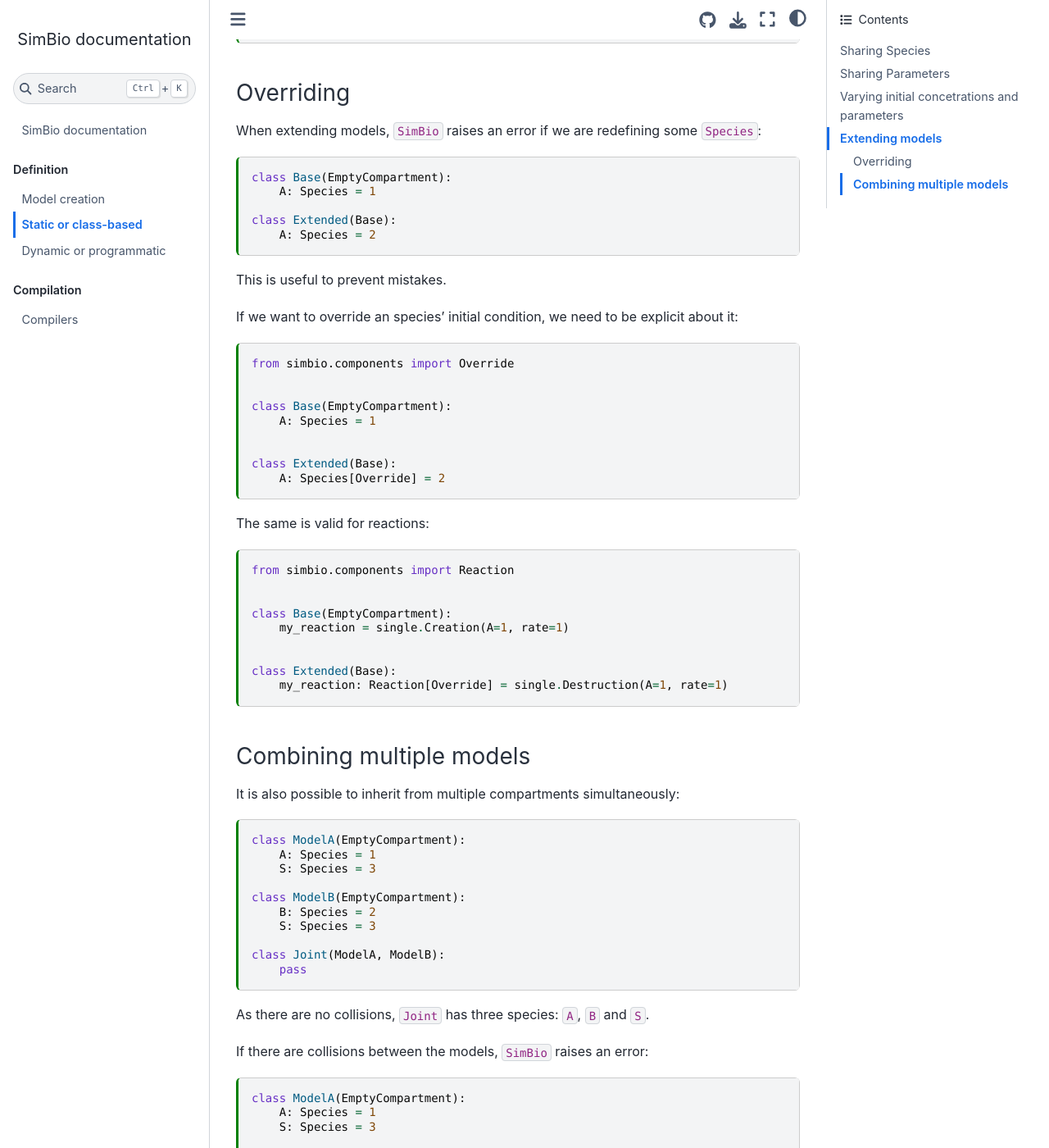
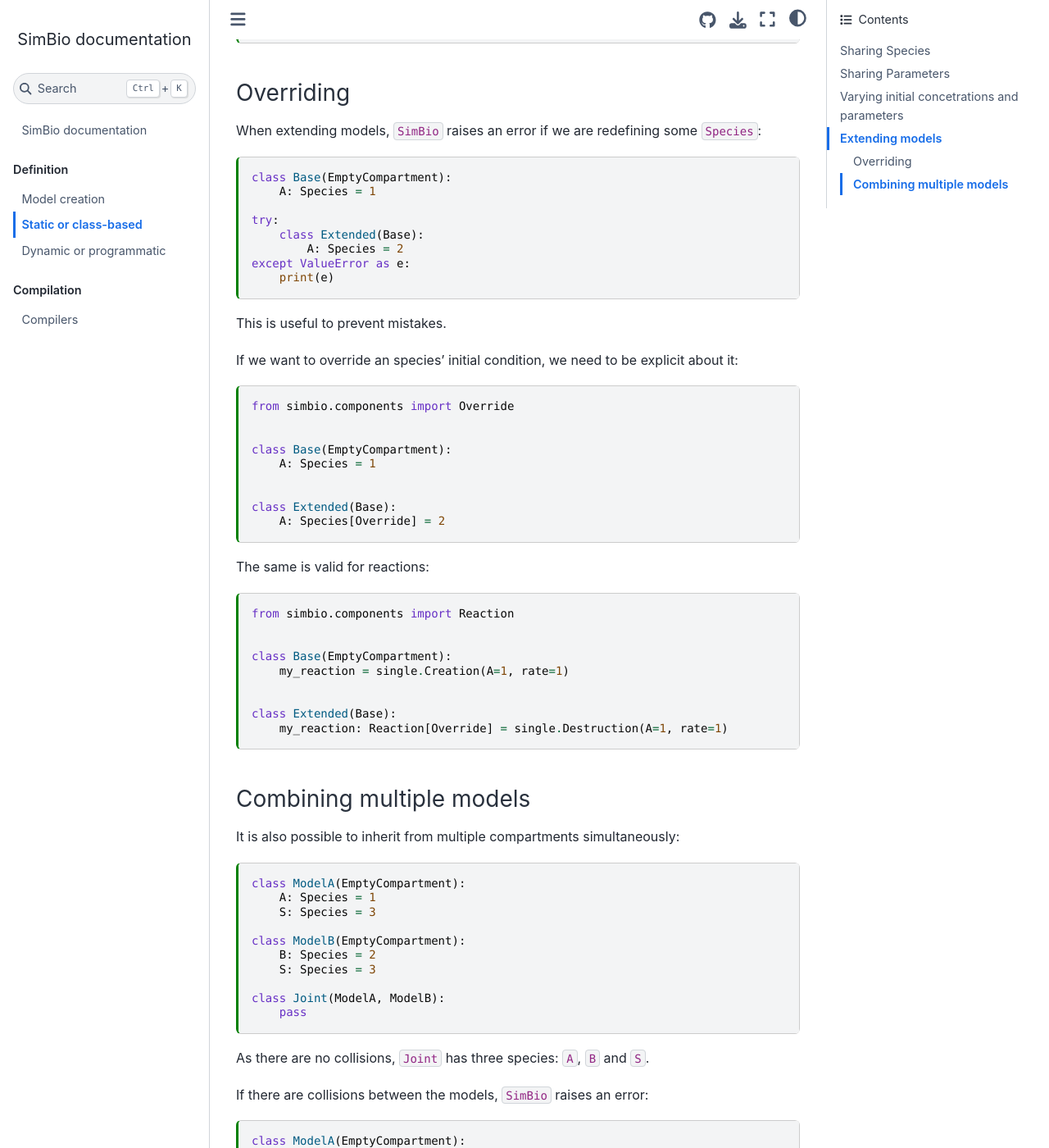
Before and after one commit to hgrecco/simbio, a Jupyter Book: the page built from docs/model/static.md, in a window 1280 px wide and 1400 px high, scrolled down 3560 px. Shown: the whole window at 82% size. Built offline with Jupyter Book 1.0.4 settings and Sphinx 7.4.7 and the Sphinx Book theme 1.1.4, drawn with Linux system fonts in a browser that asks for light colours; some of the changed text lies outside the part shown.

Commit message:
Catch errors as ReadTheDocs is ignoring raises-expection tags

````diff
--- a/docs/model/static.md
+++ b/docs/model/static.md
@@ -209,14 +209,14 @@ When extending models,
 `SimBio` raises an error if we are redefining some `Species`:
 
 ```{code-cell} ipython3
----
-tags: [raises-exception]
----
 class Base(EmptyCompartment):
     A: Species = 1
 
-class Extended(Base):
-    A: Species = 2
+try:
+    class Extended(Base):
+        A: Species = 2
+except ValueError as e:
+    print(e)
 ```
 
 This is useful to prevent mistakes.
@@ -288,8 +285,11 @@ class ModelB(EmptyCompartment):
     B: Species = 2
     S: Species = 30
 
-class Joint(ModelA, ModelB):
-    pass
+try:
+    class Joint(ModelA, ModelB):
+        pass
+except ValueError as e:
+    print(e)
 ```
 
 We have to be explicit which one we want to keep,
````
Also changed, not shown: other parts of docs/model/static.md (+0 -3 lines).
